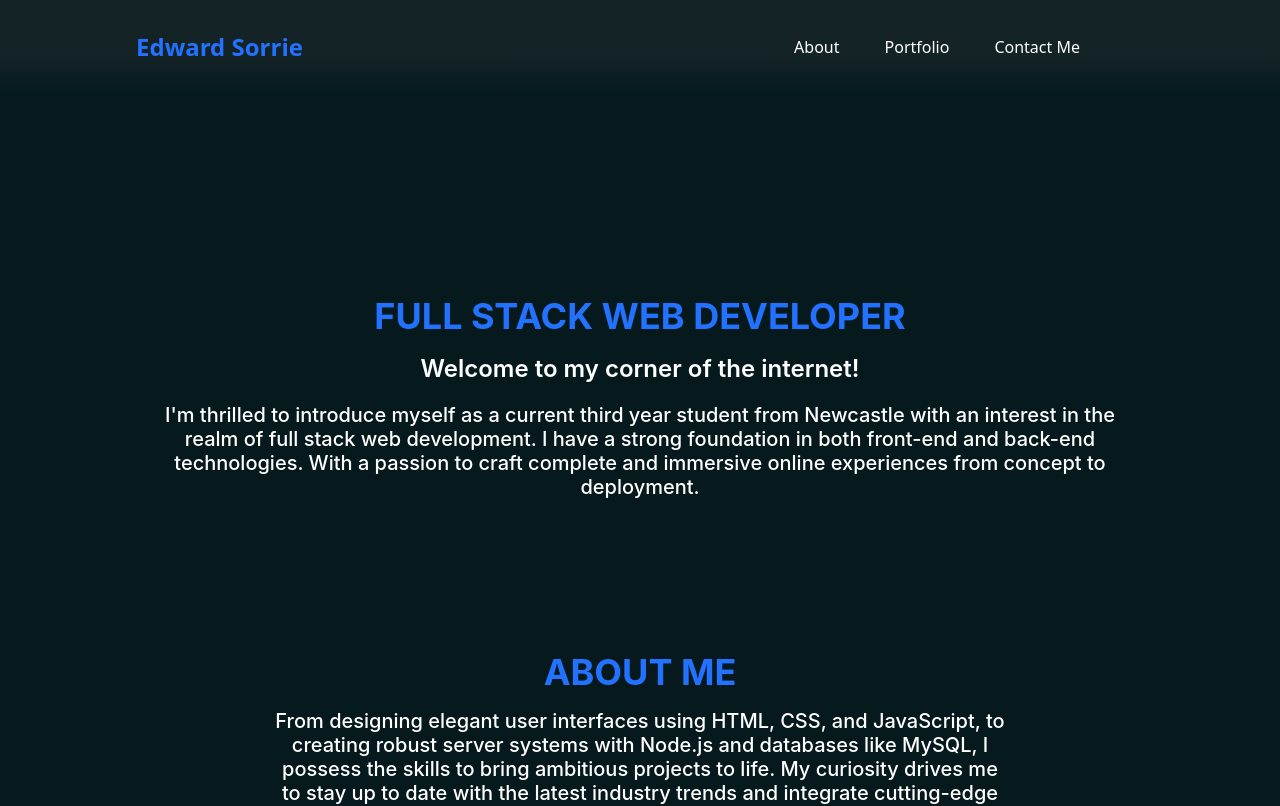
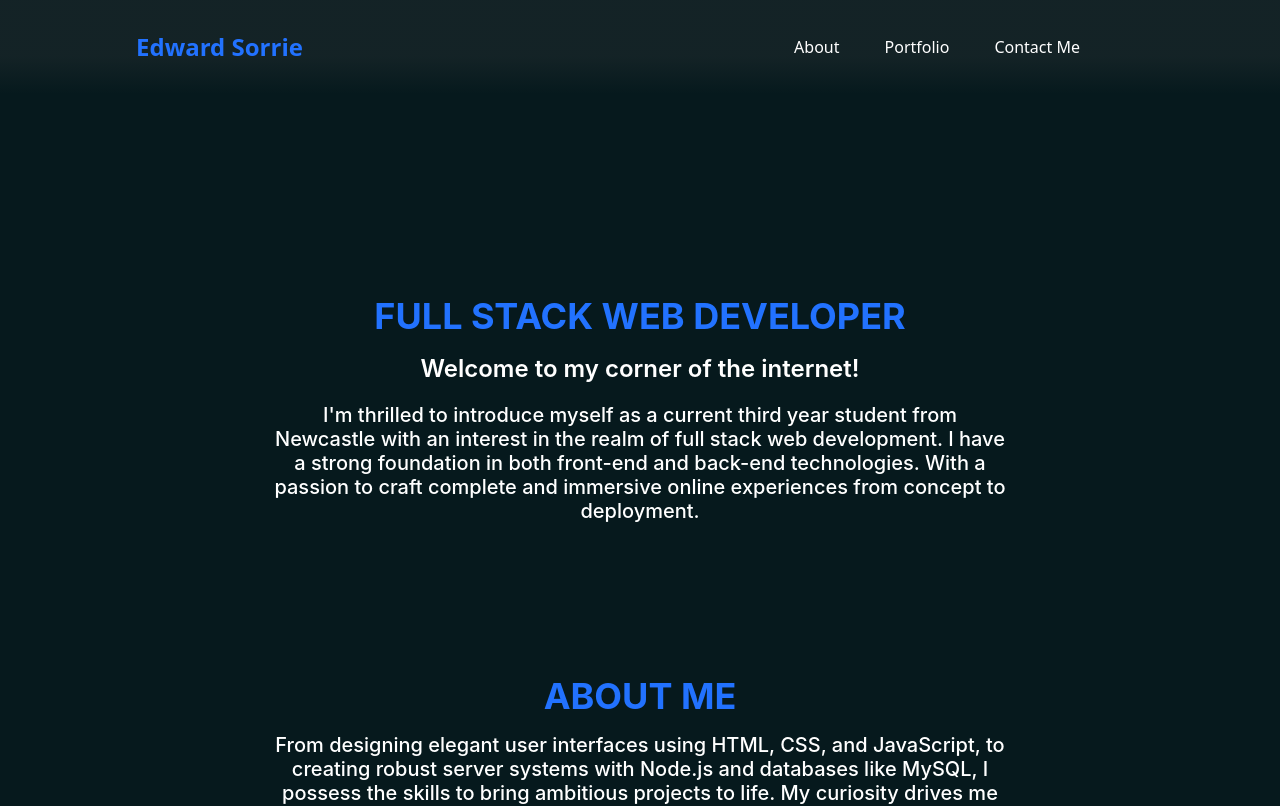
Before and after one commit to esorrie/personal-website, a React (Vite) app: page / in a window 1280 px wide. Shown: the top 806 px of the page. Built offline with nearby package versions, Linux system fonts and the light colour scheme.

Commit message:
adjusted margins in intro

```diff
--- a/src/Intro.jsx
+++ b/src/Intro.jsx
@@ -10,7 +10,7 @@ const Intro = () => {
             <div className="card1 mt-4">
               Welcome to my corner of the internet!
             </div>
-            <div className="min-w-min card2 mx-136 mt-5">
+            <div className="mx-272 card2 mt-5">
               I'm thrilled to introduce myself as a current third year student from Newcastle with an interest in the realm of full stack web development. I have a strong foundation in both front-end and back-end technologies. With a passion to craft complete and immersive online experiences from concept to deployment.
             </div>
         </div>
```
